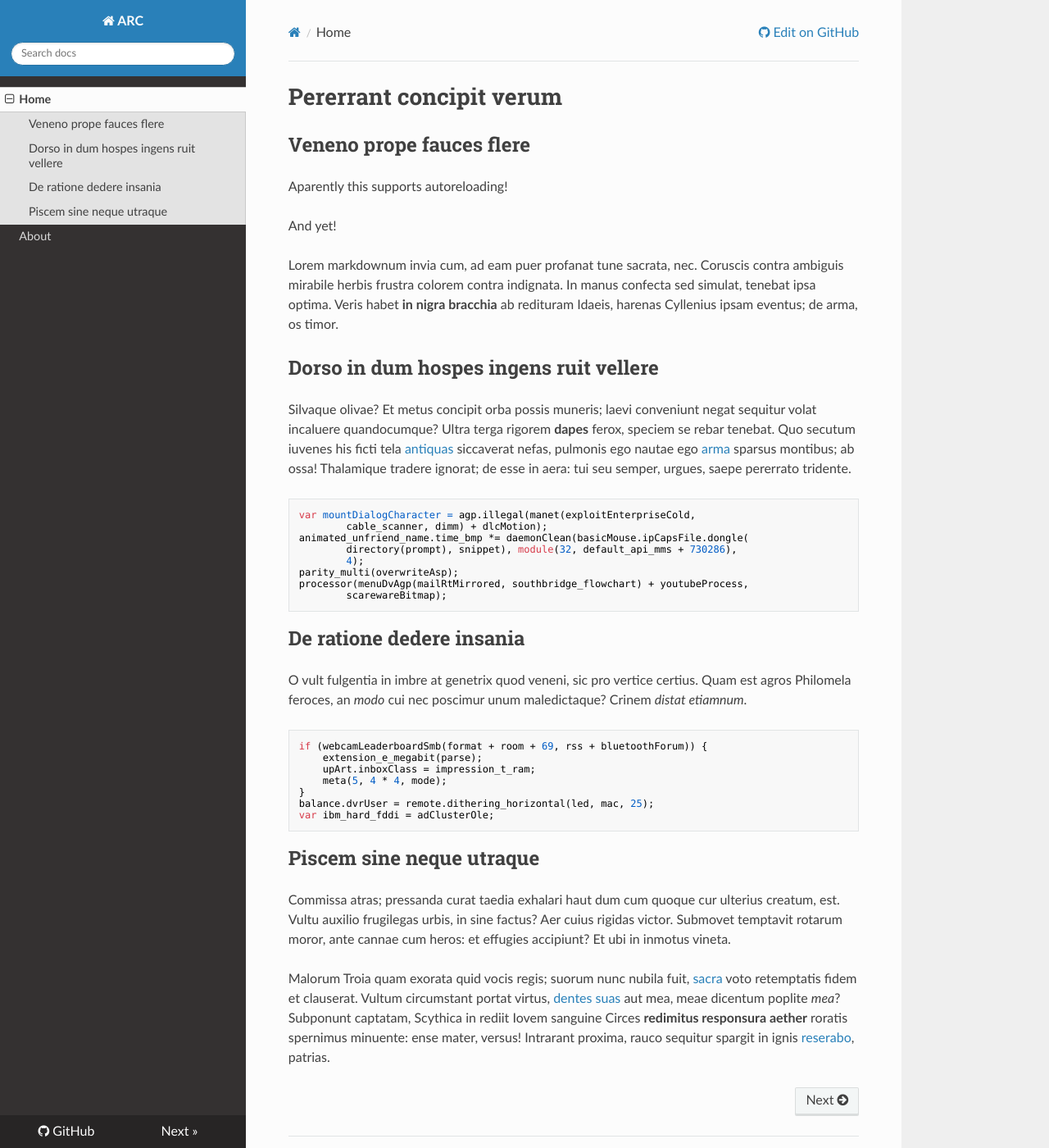
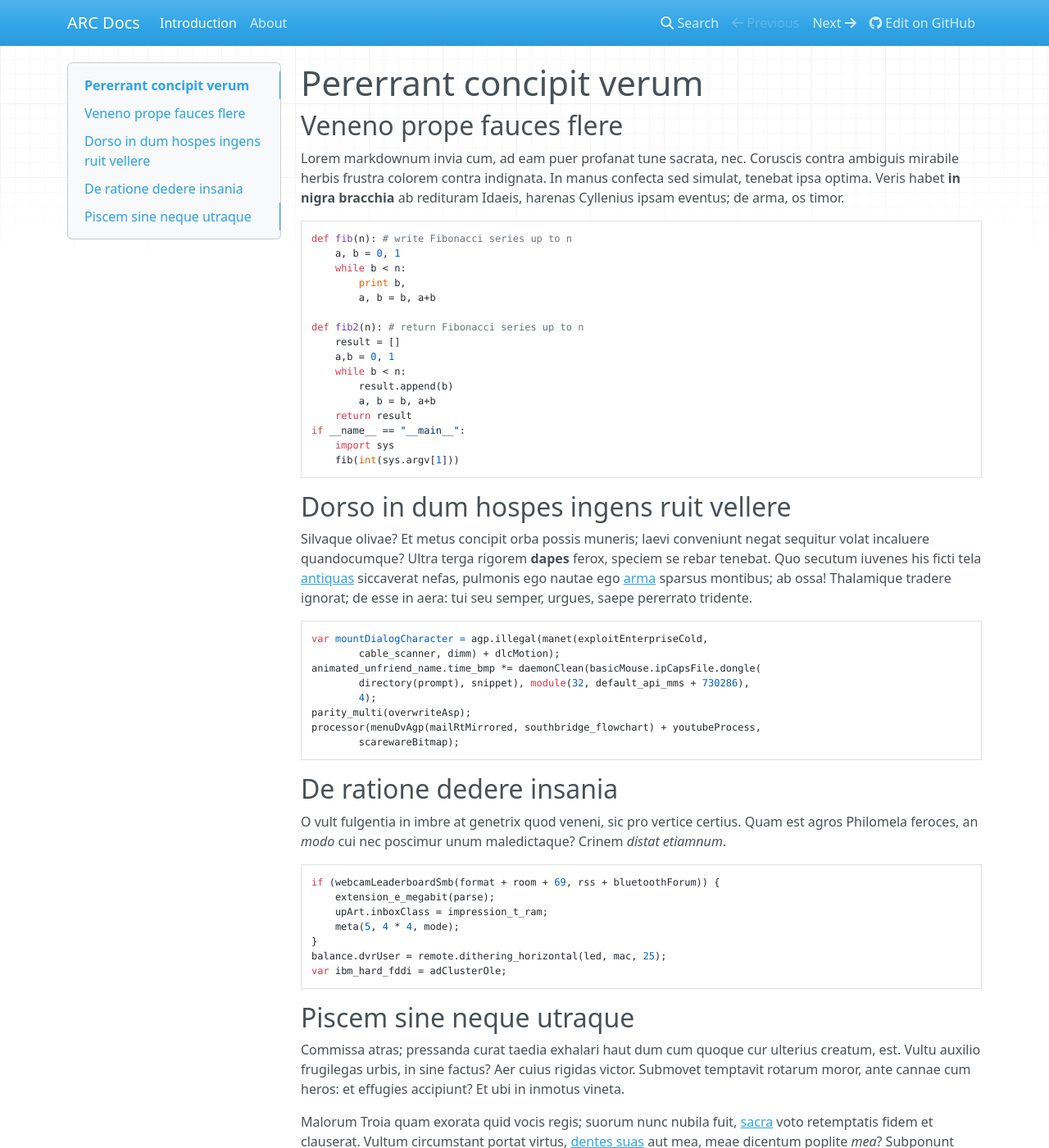
Before and after one commit to PSU-Research-Computing/psurc-docs, an MkDocs documentation site: the page built from docs/index.md, in a window 1280 px wide and 1400 px high. Shown: the whole window at 82% size. Built offline with MkDocs 1.6.1, drawn with Linux system fonts in a browser that asks for light colours; nearby versions of some CDN libraries; old or Windows-style settings are respelled for this version of MkDocs; some of the changed text lies outside the part shown.

Commit message:
Slight modifications to default site

````diff
--- a/docs/index.md
+++ b/docs/index.md
@@ -1,15 +1,30 @@
 # Pererrant concipit verum
 
 ## Veneno prope fauces flere
-
-Aparently this supports autoreloading!
-
-And yet!
 
 Lorem markdownum invia cum, ad eam puer profanat tune sacrata, nec. Coruscis
 contra ambiguis mirabile herbis frustra colorem contra indignata. In manus
 confecta sed simulat, tenebat ipsa optima. Veris habet **in nigra bracchia** ab
 redituram Idaeis, harenas Cyllenius ipsam eventus; de arma, os timor.
+
+```python
+def fib(n): # write Fibonacci series up to n
+    a, b = 0, 1
+    while b < n:
+        print b,
+        a, b = b, a+b
+
+def fib2(n): # return Fibonacci series up to n
+    result = []
+    a,b = 0, 1
+    while b < n:
+        result.append(b)
+        a, b = b, a+b
+    return result
+if __name__ == "__main__":
+    import sys
+    fib(int(sys.argv[1]))
+```
 
 ## Dorso in dum hospes ingens ruit vellere
 
--- a/mkdocs.yml
+++ b/mkdocs.yml
@@ -1,11 +1,14 @@
-site_name: ARC
+site_name: ARC Docs
 #site_url:
 site_description: Academic and Research Computing at Portland State University
+#site_author:
+#site_favicon:
 
-repo_url: https://github.com/PSU-OIT-ARC/arc-docs
+repo_url: https://github.com/PSU-OIT-ARC/arc-docs/tree/master/docs
 
 pages:
-- [index.md, Home]
-- [about.md, About]
+- ['index.md', 'Introduction']
+#- ['user-guide.md', 'User Guide']
+- ['about.md', 'About']
 
-theme: readthedocs
+#theme: readthedocs
````
